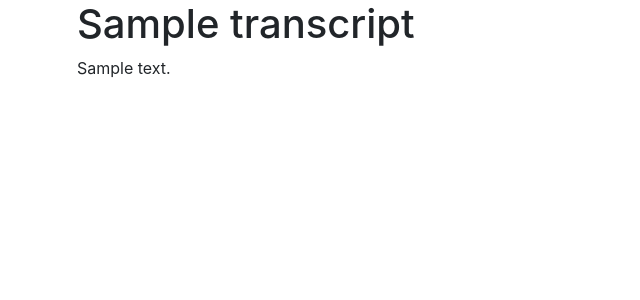
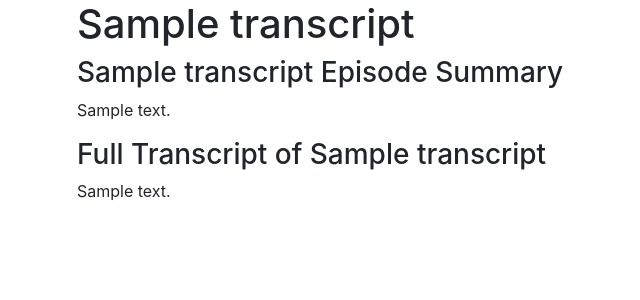
Before and after one commit to SGJIII/huberman-protocols-backend, a Flask app: template templates/blog_post.html in a window 1280 px wide. Shown: the part 56-356 px from the top of the page, without its empty margins (8-648 px from the left). Run offline with Flask 3, Linux system fonts and the light colour scheme; the template is opened without the code that fills it: values that come from a table or form of the project are taken from there, others are empty; tables that the repository leaves empty hold one stand-in row (values such as "Sample post"); some libraries are stand-ins or nearby versions.

Commit message:
Update routes to use episode title in URL, add SEO tags, and update blog post structure, Add episode title to blog URL, display episode summary and full transcript

```diff
--- a/requirements.txt
+++ b/requirements.txt
@@ -30,12 +30,15 @@ pydantic==2.7.1
 pydantic_core==2.18.2
 python-dateutil==2.9.0.post0
 python-dotenv==1.0.1
+python-slugify==8.0.4
 pytz==2024.1
 requests==2.31.0
 six==1.16.0
+slugify==0.0.1
 sniffio==1.3.1
 soupsieve==2.5
 SQLAlchemy==2.0.30
+text-unidecode==1.3
 tqdm==4.66.4
 types-pytz==2024.1.0.20240417
 typing_extensions==4.11.0
--- a/templates/blog_post.html
+++ b/templates/blog_post.html
@@ -1,9 +1,10 @@
-<!-- blog_post.html -->
 <!DOCTYPE html>
 <html lang="en">
 <head>
     <meta charset="UTF-8">
-    <title>{{ transcript['title'] }} - Huberman Protocol</title>
+    <title>{{ transcript.title }} - Huberman Protocol</title>
+    <meta name="description" content="{{ transcript.summary }}">
+    <meta name="keywords" content="Huberman, Podcast, Transcript, {{ transcript.title }}">
     <link rel="stylesheet" href="https://maxcdn.bootstrapcdn.com/bootstrap/4.5.2/css/bootstrap.min.css">
 </head>
 <body>
@@ -26,8 +27,11 @@
     </nav>
 
     <div class="container">
-        <h1>{{ transcript['title'] }}</h1>
-        <p>{{ transcript['content'] }}</p>
+        <h1>{{ transcript.title }}</h1>
+        <h3>{{ transcript.title }} Episode Summary</h3>
+        <p>{{ transcript.summary }}</p>
+        <h3>Full Transcript of {{ transcript.title }}</h3>
+        <p>{{ transcript.content }}</p>
     </div>
 </body>
 </html>
--- a/templates/index.html
+++ b/templates/index.html
@@ -98,7 +98,8 @@
                         emailForm.style.display = 'block';
                     }
                 } else {
-                    console.error(data.message);
+                    const results = document.getElementById('results');
+                    results.innerHTML = `Error generating protocol: ${data.message}`;
                 }
             })
             .catch(error => console.error('Error:', error));
```
Also changed, not shown: models.py (+7 -0 lines), routes.py (+16 -6 lines), templates/blog.html (+3 -4 lines).
